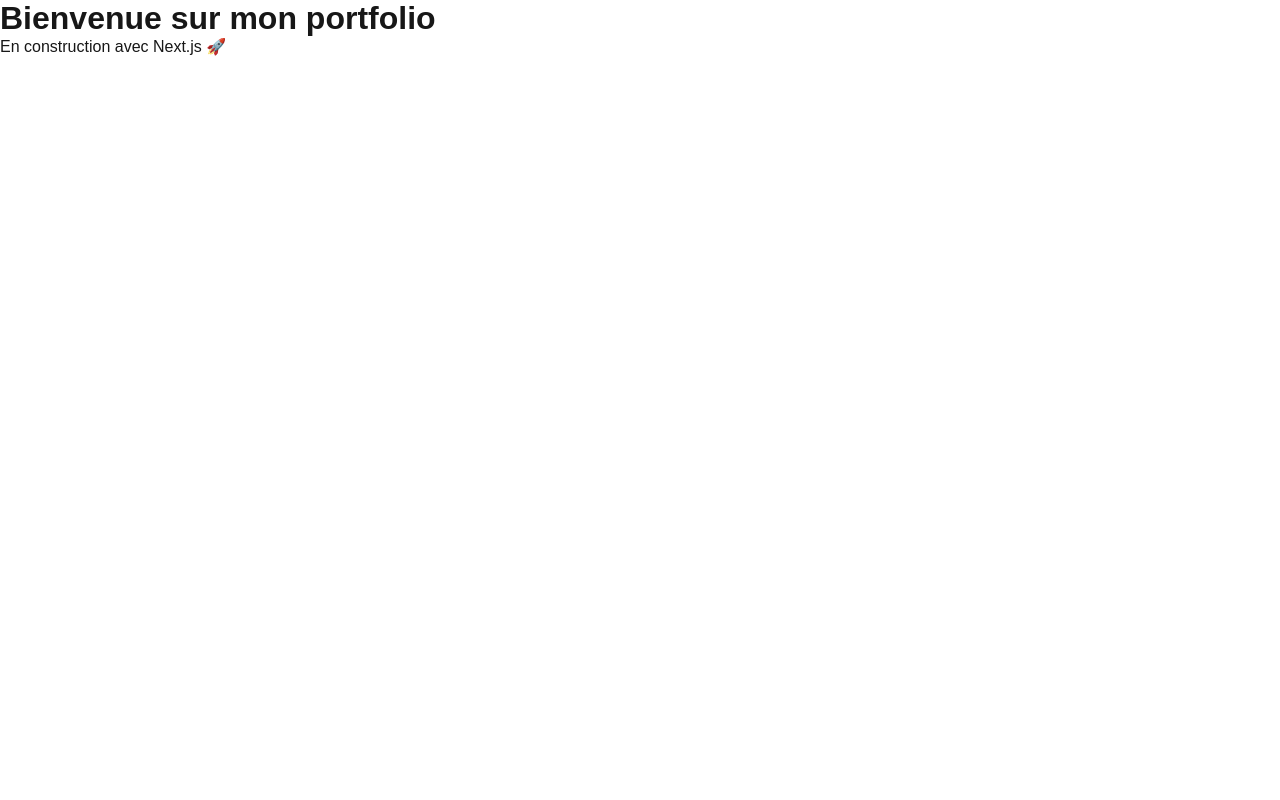
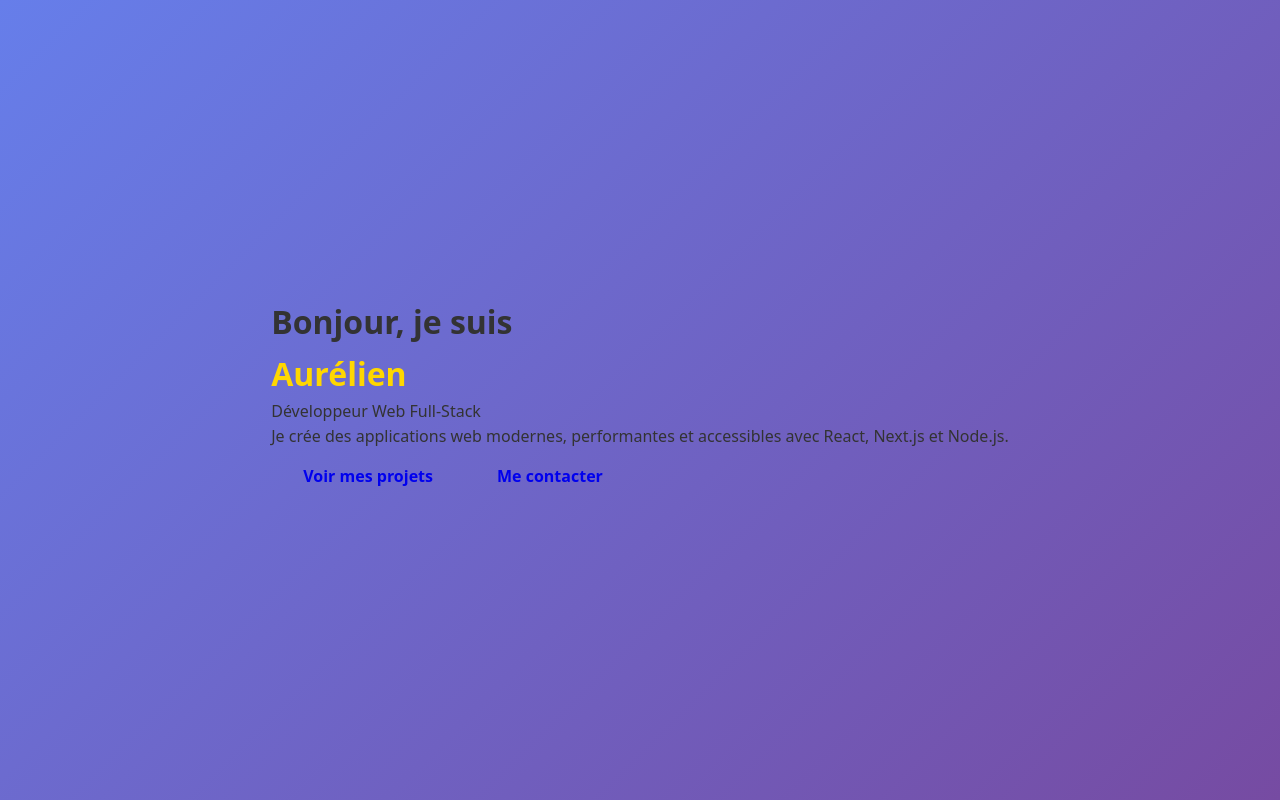
Before and after one commit to OpenClassrooms-Student-Center/8710351-creez-une-application-react-avec-next-js, a Next.js app: page / in a window 1280 px wide. Built offline with nearby package versions, Linux system fonts and the light colour scheme.

Commit message:
Creation de la base du projet

```diff
--- a/app/globals.css
+++ b/app/globals.css
@@ -1,42 +1,16 @@
-:root {
-  --background: #ffffff;
-  --foreground: #171717;
-}
-
-@media (prefers-color-scheme: dark) {
-  :root {
-    --background: #0a0a0a;
-    --foreground: #ededed;
-  }
-}
-
-html,
-body {
-  max-width: 100vw;
-  overflow-x: hidden;
+* {
+  margin: 0;
+  padding: 0;
+  box-sizing: border-box;
 }
 
 body {
-  color: var(--foreground);
-  background: var(--background);
-  font-family: Arial, Helvetica, sans-serif;
-  -webkit-font-smoothing: antialiased;
-  -moz-osx-font-smoothing: grayscale;
+  font-family: system-ui, -apple-system, sans-serif;
+  line-height: 1.6;
+  color: #333;
+  background-color: #fafafa;
 }
 
-* {
-  box-sizing: border-box;
-  padding: 0;
-  margin: 0;
+main {
+  min-height: 100vh;
 }
-
-a {
-  color: inherit;
-  text-decoration: none;
-}
-
-@media (prefers-color-scheme: dark) {
-  html {
-    color-scheme: dark;
-  }
-}
--- a/app/page.js
+++ b/app/page.js
@@ -1,11 +1,28 @@
-import Image from "next/image";
-import styles from "./page.module.css";
+import styles from './page.module.css'
 
 export default function Home() {
   return (
-    <div>
-      <h1>Bienvenue sur mon portfolio</h1>
-      <p>En construction avec Next.js 🚀</p>
+    <div className={styles.hero}>
+      <div className={styles.heroContent}>
+        <h1 className={styles.heroTitle}>
+          Bonjour, je suis <span className={styles.highlight}>Aurélien</span>
+        </h1>
+        <p className={styles.heroSubtitle}>
+          Développeur Web Full-Stack
+        </p>
+        <p className={styles.heroDescription}>
+          Je crée des applications web modernes, performantes et accessibles
+          avec React, Next.js et Node.js.
+        </p>
+        <div className={styles.heroButtons}>
+          <a href="#projects" className={`${styles.btn} ${styles.btnPrimary}`}>
+            Voir mes projets
+          </a>
+          <a href="#contact" className={`${styles.btn} ${styles.btnSecondary}`}>
+            Me contacter
+          </a>
+        </div>
+      </div>
     </div>
-  );
+  )
 }
--- a/app/page.module.css
+++ b/app/page.module.css
@@ -1,141 +1,113 @@
-.page {
-  --background: #fafafa;
-  --foreground: #fff;
-
-  --text-primary: #000;
-  --text-secondary: #666;
-
-  --button-primary-hover: #383838;
-  --button-secondary-hover: #f2f2f2;
-  --button-secondary-border: #ebebeb;
-
+/* Hero Section - Conteneur principal */
+.hero {
   display: flex;
-  min-height: 100vh;
   align-items: center;
   justify-content: center;
-  font-family: var(--font-geist-sans);
-  background-color: var(--background);
+  min-height: 100vh;
+  padding: 2rem;
+  background: linear-gradient(135deg, #667eea 0%, #764ba2 100%);
 }
 
-.main {
-  display: flex;
-  min-height: 100vh;
-  width: 100%;
+/* Contenu centré */
+.hero-content {
   max-width: 800px;
-  flex-direction: column;
-  align-items: flex-start;
-  justify-content: space-between;
-  background-color: var(--foreground);
-  padding: 120px 60px;
+  text-align: center;
+  color: white;
 }
 
-.intro {
-  display: flex;
-  flex-direction: column;
-  align-items: flex-start;
-  text-align: left;
-  gap: 24px;
+/* Titre principal */
+.hero-title {
+  font-size: 3rem;
+  font-weight: 700;
+  margin-bottom: 1rem;
+  line-height: 1.2;
 }
 
-.intro h1 {
-  max-width: 320px;
-  font-size: 40px;
-  font-weight: 600;
-  line-height: 48px;
-  letter-spacing: -2.4px;
-  text-wrap: balance;
-  color: var(--text-primary);
+/* Nom en surbrillance */
+.highlight {
+  color: #ffd700;
+  display: block;
 }
 
-.intro p {
-  max-width: 440px;
-  font-size: 18px;
-  line-height: 32px;
-  text-wrap: balance;
-  color: var(--text-secondary);
+/* Sous-titre */
+.hero-subtitle {
+  font-size: 1.5rem;
+  font-weight: 500;
+  margin-bottom: 1.5rem;
+  opacity: 0.9;
 }
 
-.intro a {
-  font-weight: 500;
-  color: var(--text-primary);
+/* Description */
+.hero-description {
+  font-size: 1.125rem;
+  margin-bottom: 2.5rem;
+  opacity: 0.85;
+  line-height: 1.8;
 }
 
-.ctas {
+/* Conteneur des boutons */
+.hero-buttons {
   display: flex;
-  flex-direction: row;
-  width: 100%;
-  max-width: 440px;
-  gap: 16px;
-  font-size: 14px;
+  gap: 1rem;
+  justify-content: center;
+  flex-wrap: wrap;
 }
 
-.ctas a {
-  display: flex;
-  justify-content: center;
-  align-items: center;
-  height: 40px;
-  padding: 0 16px;
-  border-radius: 128px;
-  border: 1px solid transparent;
-  transition: 0.2s;
-  cursor: pointer;
-  width: fit-content;
-  font-weight: 500;
+/* Style de base des boutons */
+.btn {
+  padding: 0.875rem 2rem;
+  border-radius: 8px;
+  text-decoration: none;
+  font-weight: 600;
+  font-size: 1rem;
+  transition: all 0.3s ease;
+  display: inline-block;
 }
 
-a.primary {
-  background: var(--text-primary);
-  color: var(--background);
-  gap: 8px;
+/* Bouton principal */
+.btn-primary {
+  background-color: white;
+  color: #667eea;
 }
 
-a.secondary {
-  border-color: var(--button-secondary-border);
+.btn-primary:hover {
+  transform: translateY(-2px);
+  box-shadow: 0 10px 25px rgba(0, 0, 0, 0.2);
 }
 
-/* Enable hover only on non-touch devices */
-@media (hover: hover) and (pointer: fine) {
-  a.primary:hover {
-    background: var(--button-primary-hover);
-    border-color: transparent;
+/* Bouton secondaire */
+.btn-secondary {
+  background-color: transparent;
+  color: white;
+  border: 2px solid white;
+}
+
+.btn-secondary:hover {
+  background-color: white;
+  color: #667eea;
+  transform: translateY(-2px);
+}
+
+/* Responsive : mobile */
+@media (max-width: 768px) {
+  .hero-title {
+    font-size: 2rem;
   }
 
-  a.secondary:hover {
-    background: var(--button-secondary-hover);
-    border-color: transparent;
+  .hero-subtitle {
+    font-size: 1.25rem;
+  }
+
+  .hero-description {
+    font-size: 1rem;
+  }
+
+  .hero-buttons {
+    flex-direction: column;
+    align-items: stretch;
+  }
+
+  .btn {
+    width: 100%;
   }
 }
-
-@media (max-width: 600px) {
-  .main {
-    padding: 48px 24px;
-  }
-
-  .intro {
-    gap: 16px;
-  }
-
-  .intro h1 {
-    font-size: 32px;
-    line-height: 40px;
-    letter-spacing: -1.92px;
-  }
-}
-
-@media (prefers-color-scheme: dark) {
-  .logo {
-    filter: invert();
-  }
-
-  .page {
-    --background: #000;
-    --foreground: #000;
-
-    --text-primary: #ededed;
-    --text-secondary: #999;
-
-    --button-primary-hover: #ccc;
-    --button-secondary-hover: #1a1a1a;
-    --button-secondary-border: #1a1a1a;
-  }
-}
```
